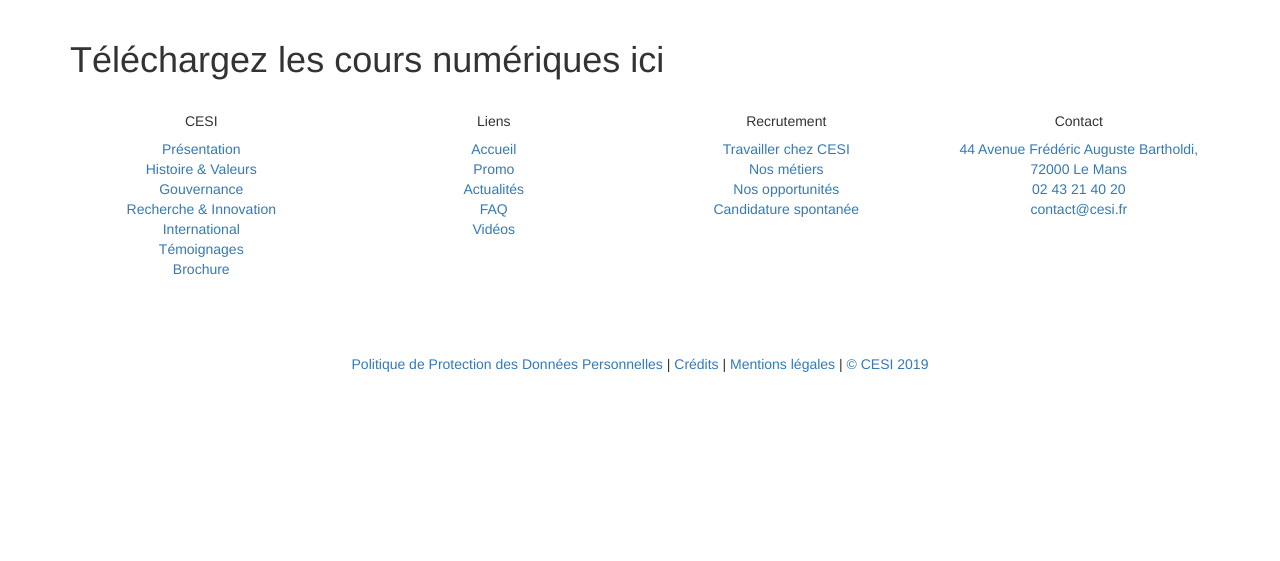
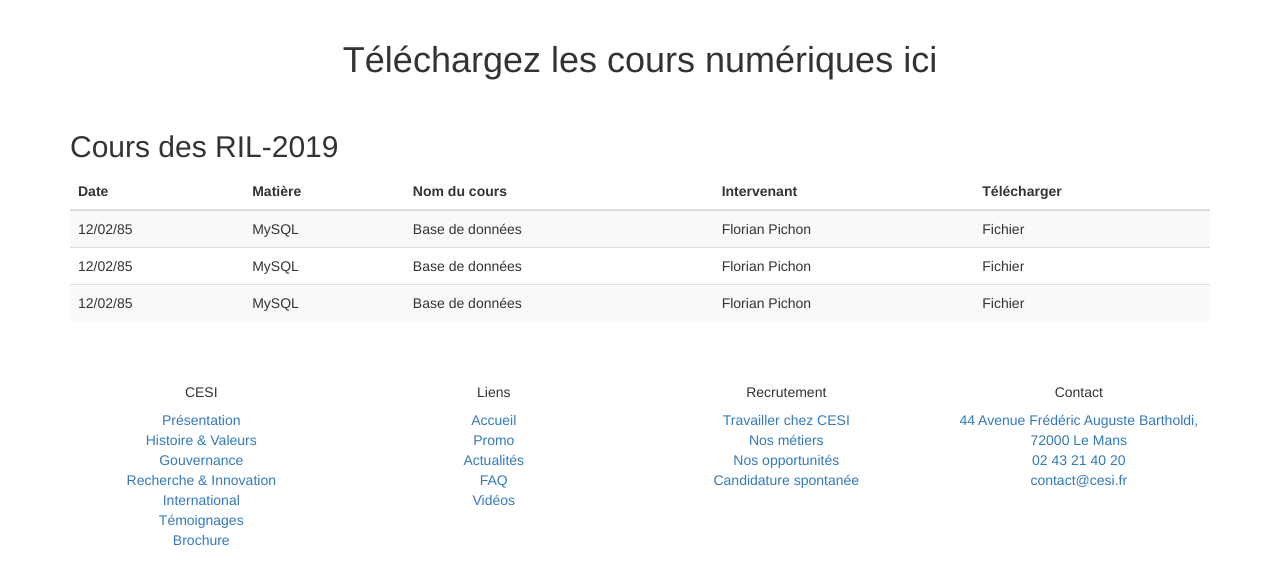
Before and after one commit to aymanagh/intranet_cesi, a PHP site: page /cloud.php in a window 1280 px wide. Shown: the part 52-613 px from the top of the page. Run offline with PHP 8.4, Linux system fonts and the light colour scheme; some libraries are stand-ins or nearby versions.

Commit message:
cloud.php

```diff
--- a/view/cloud.php
+++ b/view/cloud.php
@@ -10,10 +10,49 @@
         <?php include('navbar.php')?>
         <div class="container container-cesi" style="margin-bottom : 1em" >
             <div class="row">
-                <div class="col-sm-12">
+                <div class="col-sm-12 text-center">
                     <h1>Téléchargez les cours numériques ici</h1>
+                    </br>
                 </div>
             </div>
+
+            <h2>Cours des RIL-2019</h2>
+
+            <table class="table table-striped">
+                <thead>
+                <tr>
+                    <th>Date</th>
+                    <th>Matière</th>
+                    <th>Nom du cours</th>
+                    <th>Intervenant</th>
+                    <th>Télécharger</th>
+                </tr>
+                </thead>
+                <tbody>
+                <tr>
+                    <td>12/02/85</td>
+                    <td>MySQL</td>
+                    <td>Base de données</td>
+                    <td>Florian Pichon</td>
+                    <td>Fichier</td>
+                </tr>
+                <tr>
+                    <td>12/02/85</td>
+                    <td>MySQL</td>
+                    <td>Base de données</td>
+                    <td>Florian Pichon</td>
+                    <td>Fichier</td>
+                </tr>
+                <tr>
+                    <td>12/02/85</td>
+                    <td>MySQL</td>
+                    <td>Base de données</td>
+                    <td>Florian Pichon</td>
+                    <td>Fichier</td>
+                </tr>
+                </tbody>
+            </table>
+            </br>
         </div>
 
 
```
